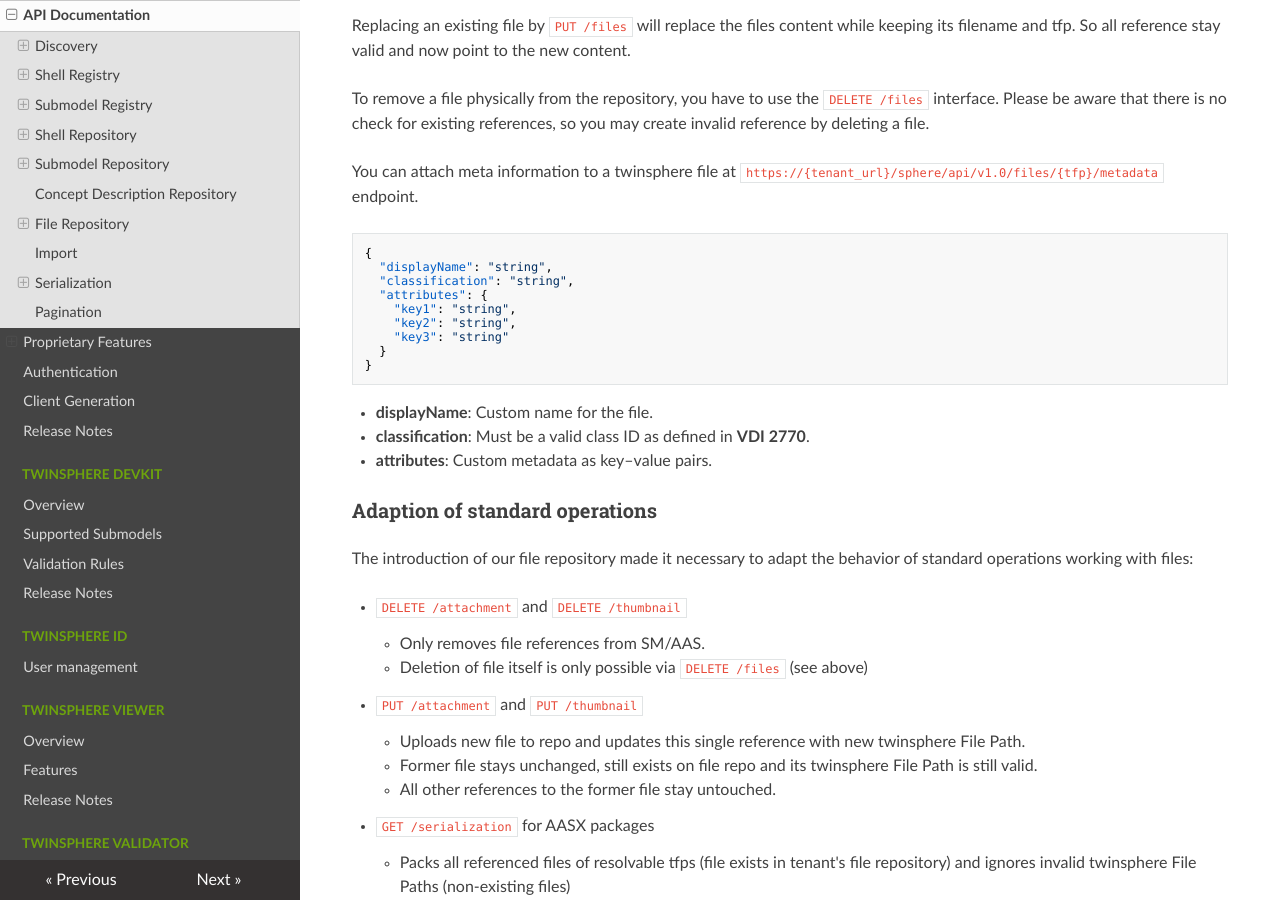
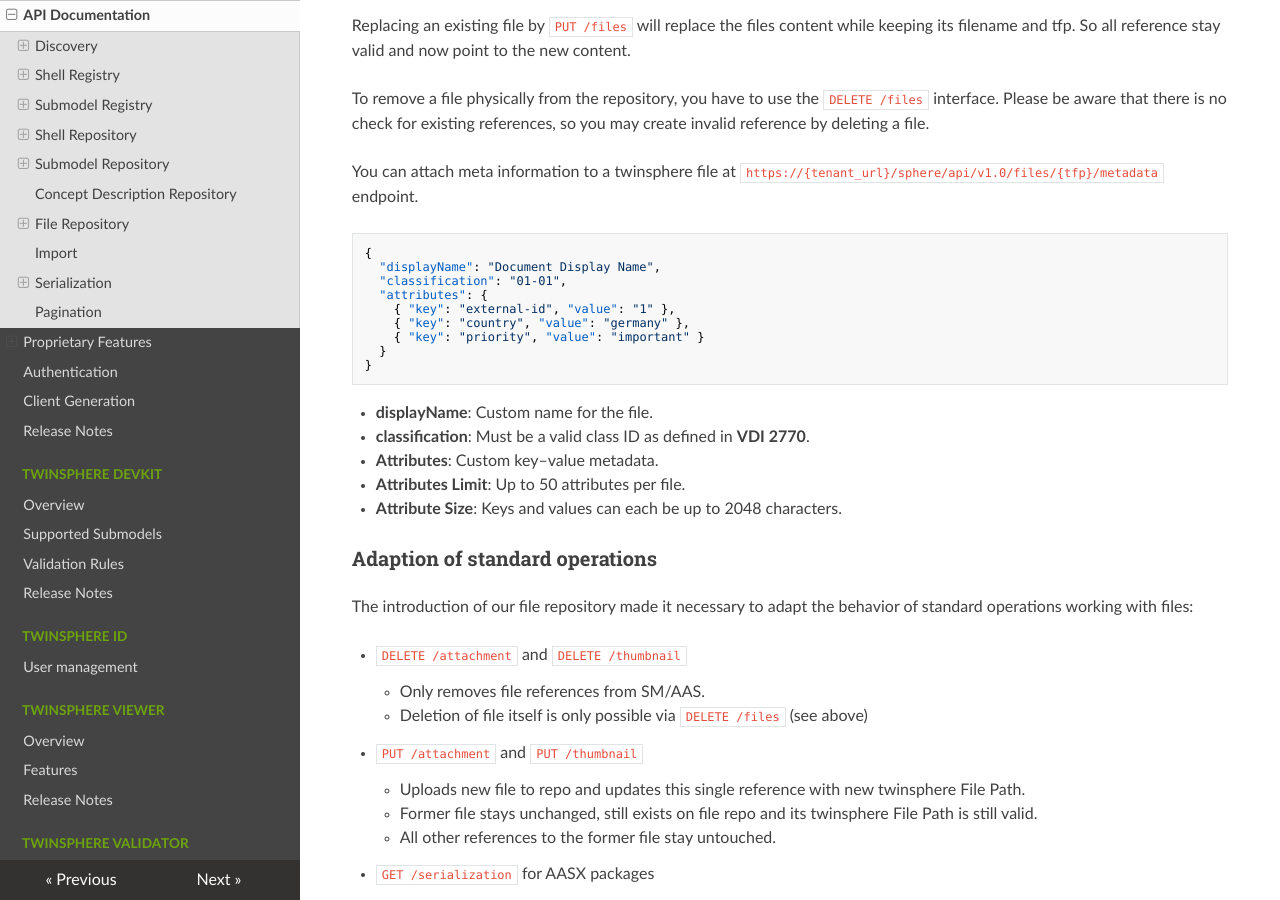
Before and after one commit to twinsphere/twinsphere.github.io, an MkDocs documentation site: the page built from docs/api-documentation.md, in a window 1280 px wide and 900 px high, scrolled down 4121 px. Built offline with MkDocs 1.6.1, drawn with Linux system fonts in a browser that asks for light colours; nearby versions of some CDN libraries.

Commit message:
feat(files): add additional information about attributes

````diff
--- a/docs/api-documentation.md
+++ b/docs/api-documentation.md
@@ -183,19 +183,21 @@
 
 ```json
 {
-  "displayName": "string",
-  "classification": "string",
+  "displayName": "Document Display Name",
+  "classification": "01-01",
   "attributes": {
-    "key1": "string",
-    "key2": "string",
-    "key3": "string"
+    { "key": "external-id", "value": "1" },
+    { "key": "country", "value": "germany" },
+    { "key": "priority", "value": "important" }
   }
 }
 ```
 
 - **displayName**: Custom name for the file.
 - **classification**: Must be a valid class ID as defined in **VDI 2770**.
-- **attributes**: Custom metadata as key–value pairs.
+- **Attributes**: Custom key–value metadata.
+- **Attributes Limit**: Up to 50 attributes per file.
+- **Attribute Size**: Keys and values can each be up to 2048 characters.
 
 ### Adaption of standard operations
 
````
